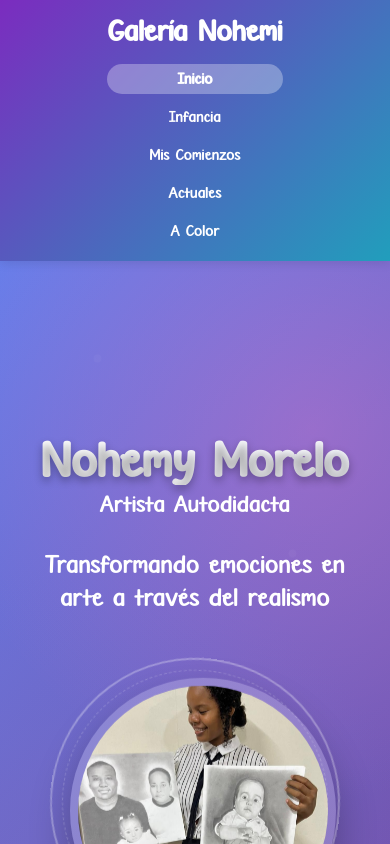
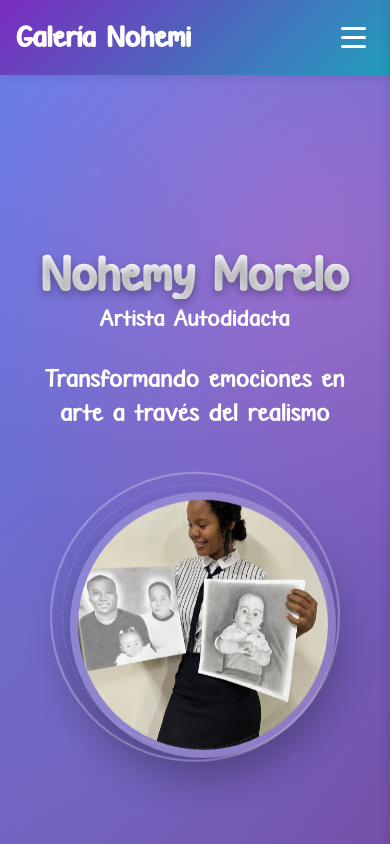
Before and after one commit to nohemi125/galeria-dibujos, a React (Vite) app: page / in a window 390 px wide. Built offline with nearby package versions, Linux system fonts and the light colour scheme.

Commit message:
agrege menu hambrgesa para responsive

```diff
--- a/src/CSS/Navegacion.css
+++ b/src/CSS/Navegacion.css
@@ -36,13 +36,44 @@
   text-decoration: none;
 }
 
+/* Botón hamburguesa */
+.hamburger {
+  display: none;
+  flex-direction: column;
+  background: none;
+  border: none;
+  cursor: pointer;
+  padding: 0.5rem;
+  z-index: 101;
+}
+
+.hamburger span {
+  width: 25px;
+  height: 3px;
+  background-color: white;
+  margin: 3px 0;
+  transition: 0.3s;
+  border-radius: 2px;
+}
+
+.hamburger.active span:nth-child(1) {
+  transform: rotate(-45deg) translate(-5px, 6px);
+}
+
+.hamburger.active span:nth-child(2) {
+  opacity: 0;
+}
+
+.hamburger.active span:nth-child(3) {
+  transform: rotate(45deg) translate(-5px, -6px);
+}
+
 .nav-links {
   display: flex;
   gap: 1.5rem;
   align-items: center;
   flex-wrap: wrap;
   font-family: "Parrafo", sans-serif;
-
 }
 
 .nav-link {
@@ -66,34 +97,58 @@
   font-weight: bold;
 }
 
+/* Media queries para responsive */
 @media (max-width: 768px) {
+  .hamburger {
+    display: flex;
+  }
+
+  .nav-links {
+    position: fixed;
+    top: 0;
+    right: -100%;
+    width: 250px;
+    height: 100vh;
+    background: linear-gradient(135deg, #7b2cbf, #219ebc);
+    flex-direction: column;
+    justify-content: flex-start;
+    align-items: center;
+    padding-top: 80px;
+    gap: 2rem;
+    transition: right 0.3s ease;
+    box-shadow: -2px 0 10px rgba(0, 0, 0, 0.1);
+  }
+
+  .nav-links.active {
+    right: 0;
+  }
+
+  .nav-link {
+    font-size: 1rem;
+    padding: 0.8rem 1.5rem;
+    width: 200px;
+    text-align: center;
+    border-radius: 25px;
+  }
+
+  .nav-link:hover {
+    background-color: rgba(255, 255, 255, 0.2);
+    transform: translateX(5px);
+  }
+}
+
+@media (max-width: 480px) {
   .nav-container {
-    flex-direction: column;
-    gap: 1rem;
     padding: 0 1rem;
   }
 
   .nav-links {
-    gap: 1rem;
-    flex-wrap: wrap;
-    justify-content: center;
+    width: 100%;
+    right: -100%;
   }
 
   .nav-link {
-    font-size: 0.8rem;
-    padding: 0.4rem 0.8rem;
+    width: 180px;
+    font-size: 0.9rem;
   }
 }
-
-@media (max-width: 480px) {
-  .nav-links {
-    flex-direction: column;
-    gap: 0.5rem;
-    width: 100%;
-  }
-
-  .nav-link {
-    width: 150px;
-    text-align: center;
-  }
-}
--- a/src/components/Navegation.jsx
+++ b/src/components/Navegation.jsx
@@ -1,30 +1,52 @@
 import { Link, useLocation } from "react-router-dom"
+import { useState } from "react"
 import "../CSS/Navegacion.css"
 
 function Navigation() {
   const location = useLocation()
+  const [isMenuOpen, setIsMenuOpen] = useState(false)
+
+  const toggleMenu = () => {
+    setIsMenuOpen(!isMenuOpen)
+  }
+
+  const closeMenu = () => {
+    setIsMenuOpen(false)
+  }
 
   return (
     <nav className="navigation">
       <div className="nav-container">
-        <Link to="/" className="nav-logo">
+        <Link to="/" className="nav-logo" onClick={closeMenu}>
           <h3>Galería Nohemi</h3>
         </Link>
 
-        <div className="nav-links">
-          <Link to="/" className={`nav-link ${location.pathname === "/" ? "active" : ""}`}>
+        {/* Botón hamburguesa */}
+        <button
+          className={`hamburger ${isMenuOpen ? 'active' : ''}`}
+          onClick={toggleMenu}
+          aria-label="Toggle menu"
+        >
+          <span></span>
+          <span></span>
+          <span></span>
+        </button>
+
+        {/* Menú de navegación */}
+        <div className={`nav-links ${isMenuOpen ? 'active' : ''}`}>
+          <Link to="/" className={`nav-link ${location.pathname === "/" ? "active" : ""}`} onClick={closeMenu}>
             Inicio
           </Link>
-          <Link to="/infancia" className={`nav-link ${location.pathname === "/infancia" ? "active" : ""}`}>
+          <Link to="/infancia" className={`nav-link ${location.pathname === "/infancia" ? "active" : ""}`} onClick={closeMenu}>
             Infancia
           </Link>
-          <Link to="/comienzos" className={`nav-link ${location.pathname === "/comienzos" ? "active" : ""}`}>
+          <Link to="/comienzos" className={`nav-link ${location.pathname === "/comienzos" ? "active" : ""}`} onClick={closeMenu}>
             Mis Comienzos
           </Link>
-          <Link to="/actuales" className={`nav-link ${location.pathname === "/actuales" ? "active" : ""}`}>
+          <Link to="/actuales" className={`nav-link ${location.pathname === "/actuales" ? "active" : ""}`} onClick={closeMenu}>
             Actuales
           </Link>
-          <Link to="/color" className={`nav-link ${location.pathname === "/color" ? "active" : ""}`}>
+          <Link to="/color" className={`nav-link ${location.pathname === "/color" ? "active" : ""}`} onClick={closeMenu}>
             A Color
           </Link>
         </div>
```
